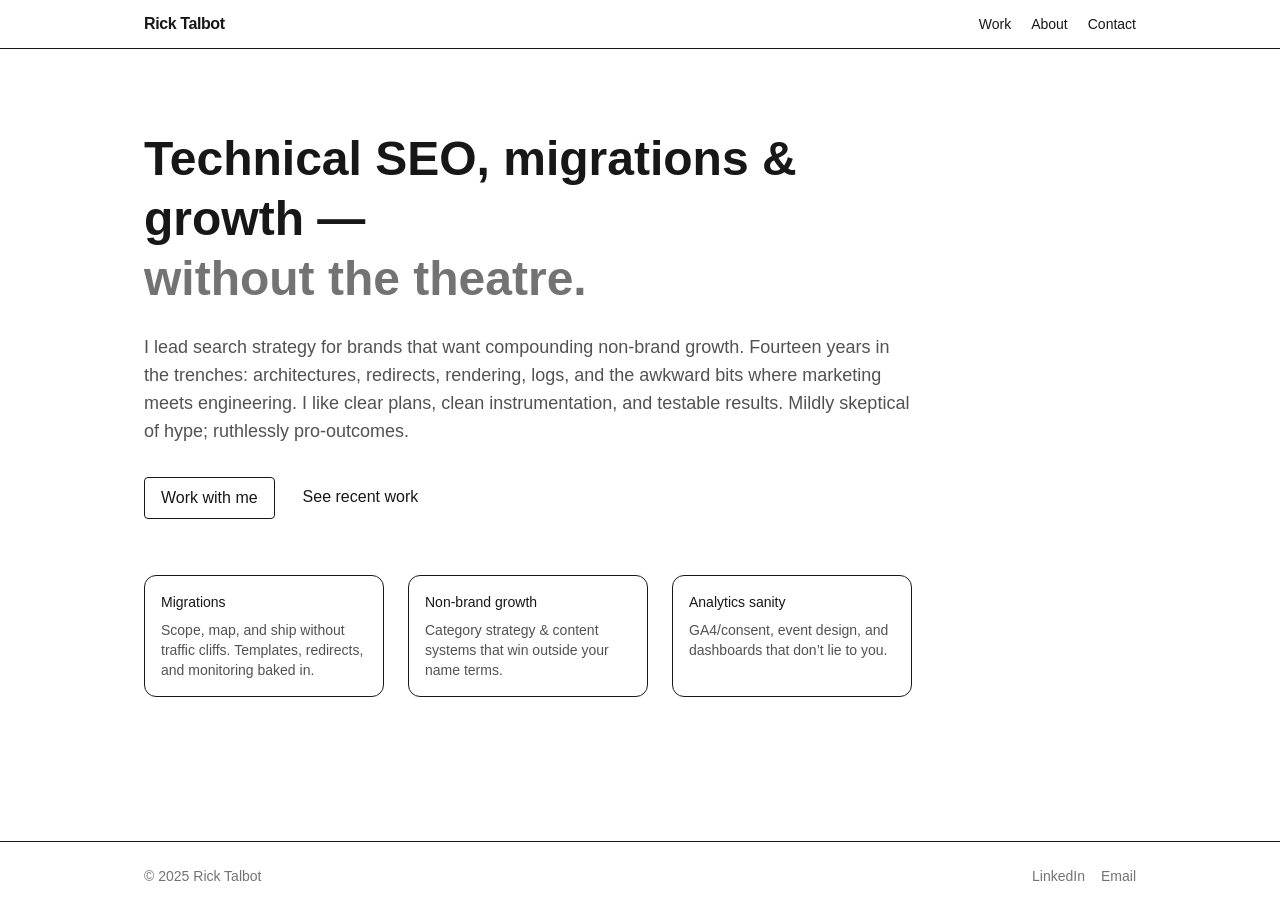
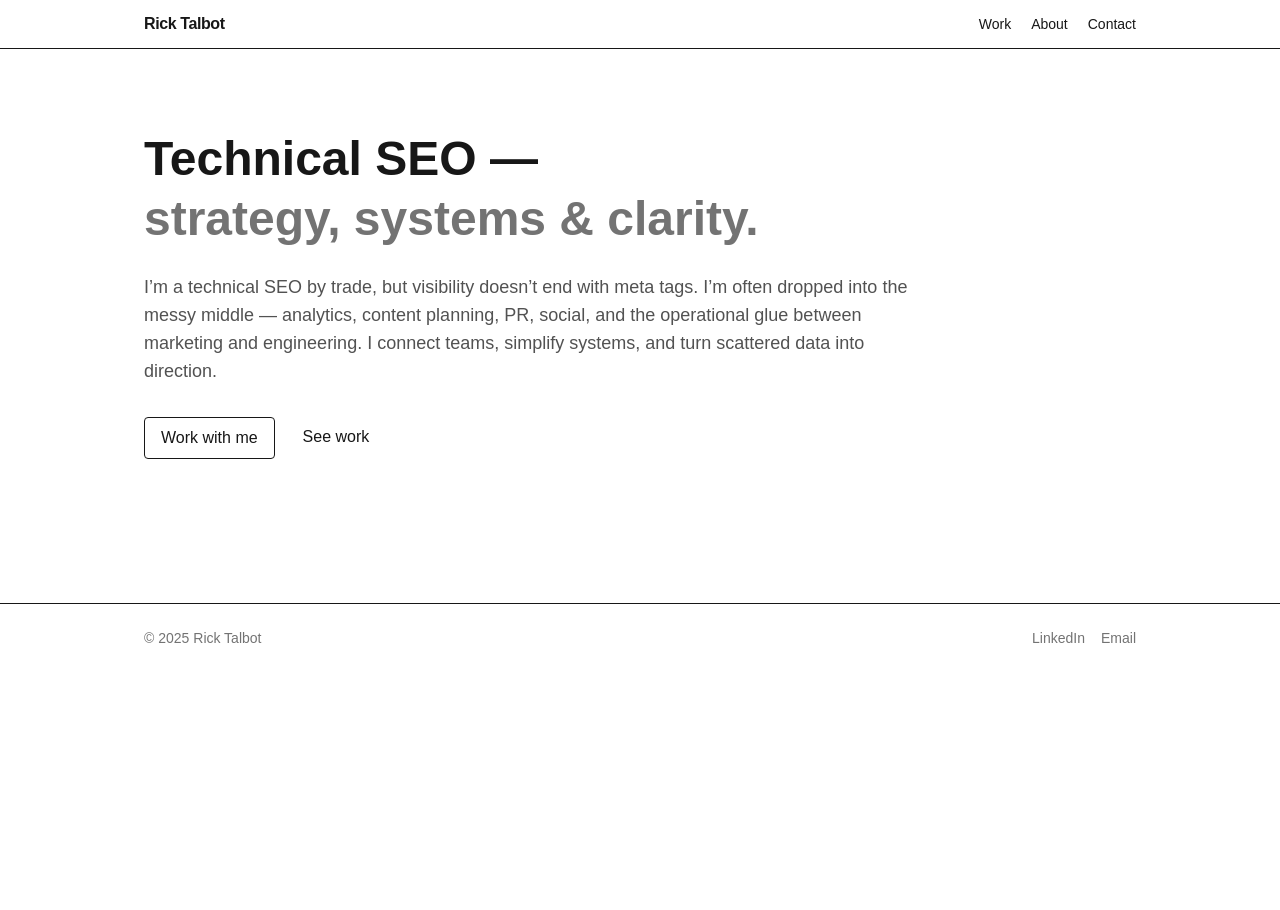
Before and after one commit to rht55/seo-site, a Next.js app: page / in a window 1280 px wide. After the commit the page ends 800 px from the top, so only its background shows below. Built offline with nearby package versions, Linux system fonts and the light colour scheme.

Commit message:
update homepage messaging

```diff
--- a/app/page.tsx
+++ b/app/page.tsx
@@ -3,16 +3,17 @@ export default function Home() {
     <section className="py-20">
       <div className="max-w-3xl">
         <h1 className="text-4xl md:text-5xl font-semibold leading-tight">
-          Technical SEO, migrations & growth —
-          <span className="block text-neutral-500">without the theatre.</span>
+          Technical SEO —
+          <span className="block text-neutral-500">
+            strategy, systems & clarity.
+          </span>
         </h1>
 
         <p className="mt-6 text-lg text-neutral-600">
-          I lead search strategy for brands that want compounding non-brand growth.
-          Fourteen years in the trenches: architectures, redirects, rendering, logs,
-          and the awkward bits where marketing meets engineering. I like clear plans,
-          clean instrumentation, and testable results. Mildly skeptical of hype;
-          ruthlessly pro-outcomes.
+          I’m a technical SEO by trade, but visibility doesn’t end with meta tags.
+          I’m often dropped into the messy middle — analytics, content planning,
+          PR, social, and the operational glue between marketing and engineering.
+          I connect teams, simplify systems, and turn scattered data into direction.
         </p>
 
         <div className="mt-8 flex gap-3">
@@ -26,30 +27,8 @@ export default function Home() {
             href="/work"
             className="inline-block rounded px-4 py-2 hover:underline"
           >
-            See recent work
+            See work
           </a>
-        </div>
-
-        <div className="mt-14 grid gap-6 md:grid-cols-3">
-          <div className="rounded-xl border p-4">
-            <div className="text-sm font-medium">Migrations</div>
-            <p className="mt-2 text-sm text-neutral-600">
-              Scope, map, and ship without traffic cliffs. Templates, redirects, and
-              monitoring baked in.
-            </p>
-          </div>
-          <div className="rounded-xl border p-4">
-            <div className="text-sm font-medium">Non-brand growth</div>
-            <p className="mt-2 text-sm text-neutral-600">
-              Category strategy & content systems that win outside your name terms.
-            </p>
-          </div>
-          <div className="rounded-xl border p-4">
-            <div className="text-sm font-medium">Analytics sanity</div>
-            <p className="mt-2 text-sm text-neutral-600">
-              GA4/consent, event design, and dashboards that don’t lie to you.
-            </p>
-          </div>
         </div>
       </div>
     </section>
```
